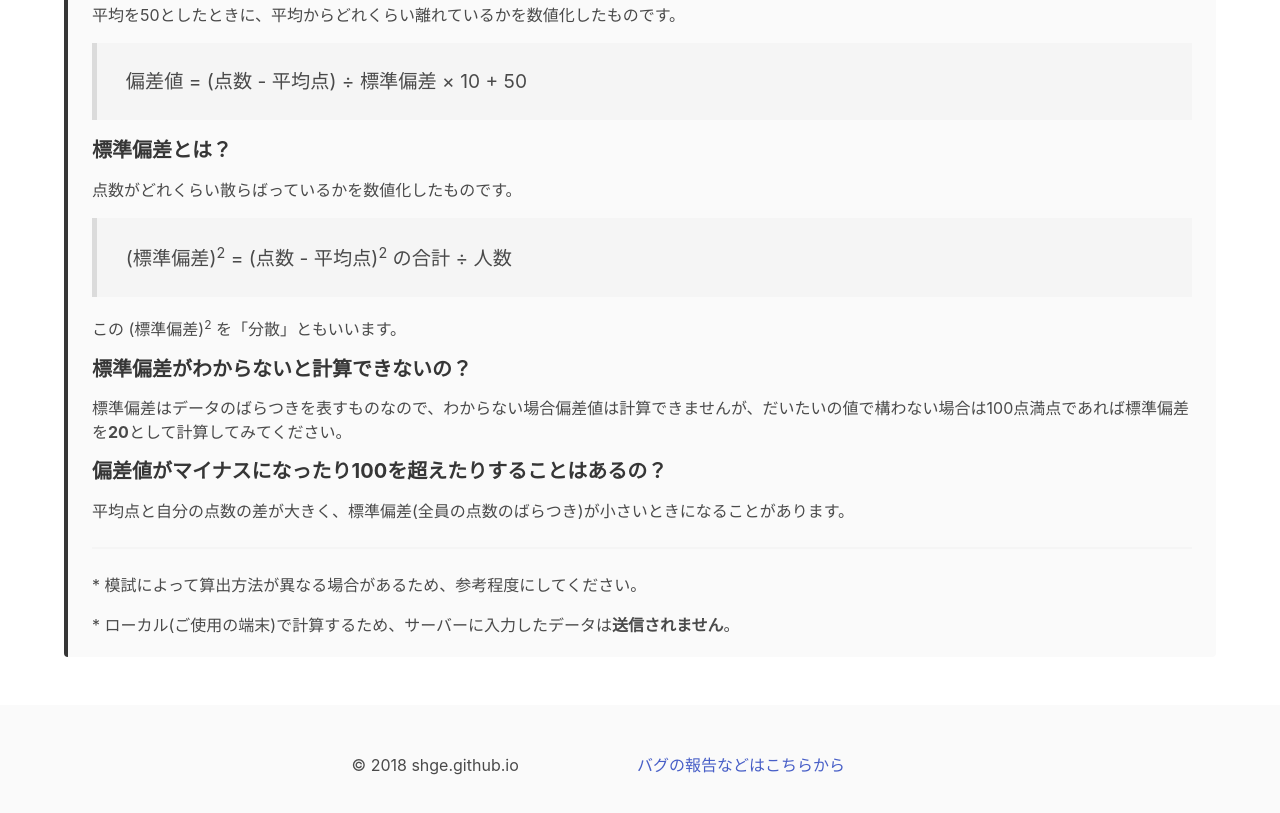
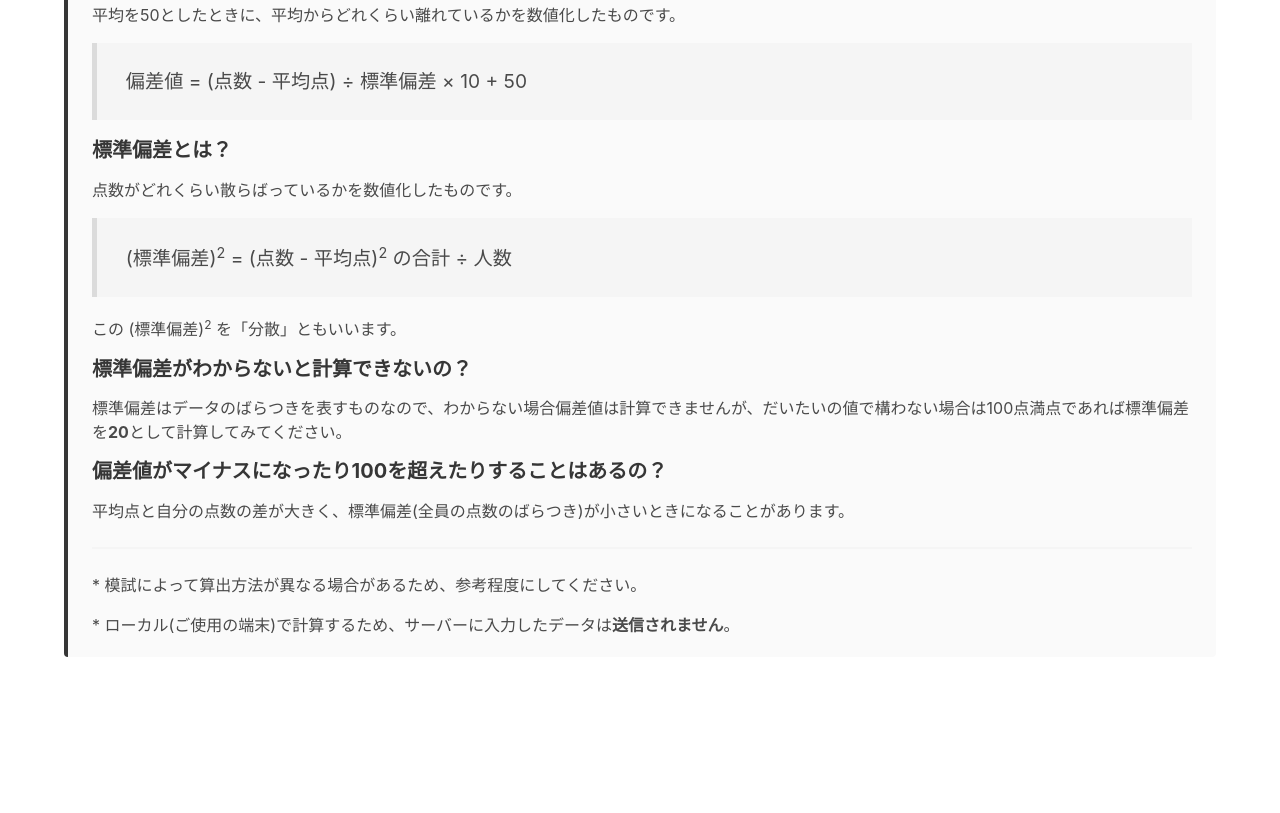
Before and after one commit to shge/sscalc, a plain HTML site: page index.html in a window 1280 px wide. Shown: the part 1286-2099 px from the top of the page. After the commit the page ends 1991 px from the top, so only its background shows below. Drawn offline with nearby package versions, Linux system fonts and the light colour scheme.

Commit message:
Change footer

```diff
--- a/index.html
+++ b/index.html
@@ -110,12 +110,4 @@
   </div>
 </section>
 
-<footer class="footer">
-  <div class="columns is-flex-desktop">
-    <div class="column is-one-quarter" style="padding: 0 0.75rem"></div>
-    <div class="column is-one-quarter">© 2018 shge.github.io</div>
-    <div class="column is-one-quarter">
-      <a href="https://github.com/shge/sscalc/issues/new">バグの報告などはこちらから</a>
-    </div>
-  </div>
-</footer>
+<footer id="footer"></footer>
```
